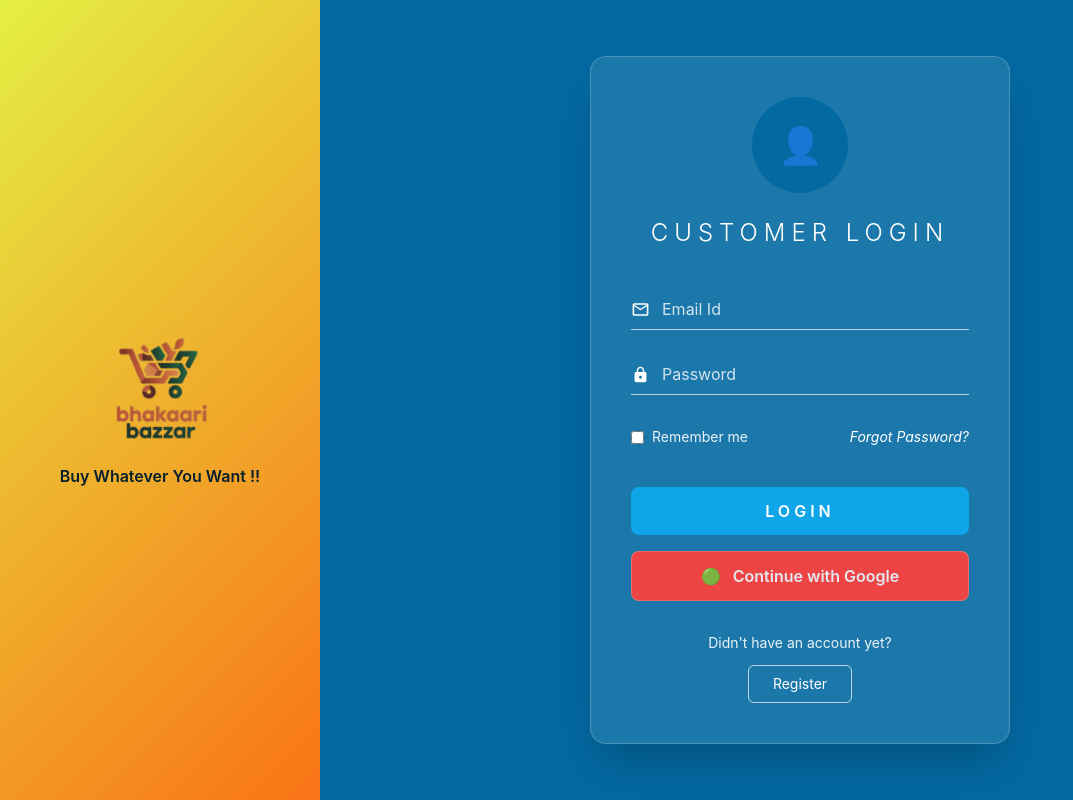
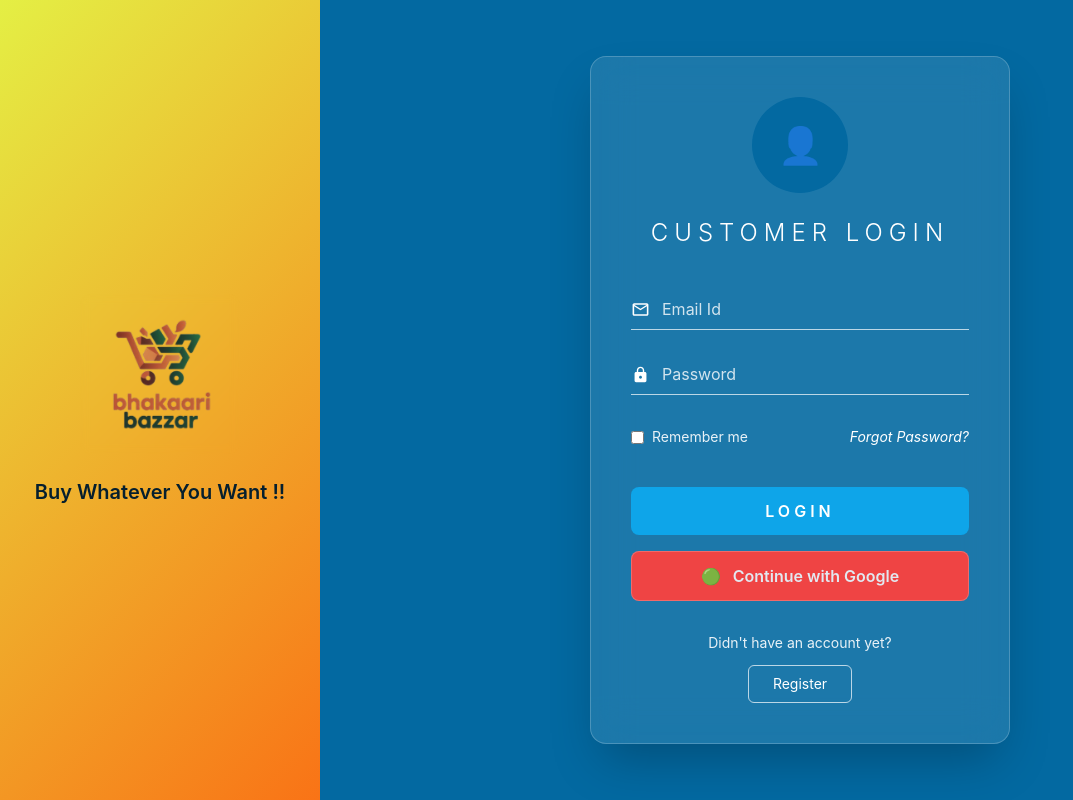
Before and after one commit to Deep-ak-hub/Multi-vendor-e-commerce-application, a React (Vite) app in the folder frontend_api/: page / in a window 1280 px wide. Shown: the whole page, without its empty margins (0-1073 px from the left). Built offline with nearby package versions, Linux system fonts and the light colour scheme.

Commit message:
responsive deisgn layout

```diff
--- a/frontend_api/src/components/auth/AuthLeftSidePanel.tsx
+++ b/frontend_api/src/components/auth/AuthLeftSidePanel.tsx
@@ -2,16 +2,16 @@ import { LogoComponent } from "../LogoComponent";
 
 export default function AuthLeftSidePanel() {
   return (
-    <>
-      <div className="flex w-1/4 h-screen ">
-        <div className="w-full bg-gradient-secondary flex flex-col items-center justify-center">
-          <LogoComponent className="bg-transparent/50 backdrop-blur-sm p-6 rounded-xl size-38" />
-          <div className="text-center font-semibold text-primary-950">
-            <h3>Buy Whatever You Want !!</h3>
-          </div>
-        </div>
-        {/* <div className="w-full lg:w-2/3 bg-gray-200"></div> */}
+    <div className="w-72 md:w-80 h-screen bg-gradient-secondary flex flex-col items-center justify-center px-6">
+
+      <LogoComponent className="bg-transparent/50 backdrop-blur-sm p-4 sm:p-6 rounded-xl w-32 h-32 sm:w-40 sm:h-40" />
+
+      <div className="text-center font-semibold text-primary-950 mt-6">
+        <h3 className="text-lg sm:text-xl">
+          Buy Whatever You Want !!
+        </h3>
+
       </div>
-    </>
+    </div>
   );
 }
--- a/frontend_api/src/pages/layouts/AuthLayoutPage.tsx
+++ b/frontend_api/src/pages/layouts/AuthLayoutPage.tsx
@@ -1,16 +1,80 @@
 import { Outlet } from "react-router";
+import { useEffect, useState } from "react";
 import AuthLeftSidePanel from "../../components/auth/AuthLeftSidePanel";
+import { LogoComponent } from "../../components/LogoComponent";
+import { XMarkIcon } from "@heroicons/react/24/outline";
 
 export default function AuthLayoutPage() {
+  const [sidebarOpen, setSidebarOpen] = useState(true);
+  const [isMobile, setIsMobile] = useState(false);
+
+  // Detect mobile screen
+  useEffect(() => {
+    const checkMobile = () => {
+      const mobile = window.innerWidth < 768;
+
+      setIsMobile(mobile);
+
+      // Auto hide sidebar on mobile
+      setSidebarOpen(!mobile);
+    };
+
+    checkMobile();
+
+    window.addEventListener("resize", checkMobile);
+
+    return () => window.removeEventListener("resize", checkMobile);
+  }, []);
+
   return (
-    <>
-      <div className="flex w-full grow h-screen">
+    <div className="flex w-full h-screen overflow-hidden bg-primary-700">
+      {/* Mobile Overlay */}
+      {isMobile && sidebarOpen && (
+        <div
+          className="fixed inset-0 bg-black/50 z-30"
+          onClick={() => setSidebarOpen(false)}
+        />
+      )}
+
+      {/* Sidebar */}
+      <aside
+        className={`
+          fixed md:relative z-40
+          h-screen
+          transition-transform duration-300 ease-in-out
+          ${sidebarOpen ? "translate-x-0" : "-translate-x-full"}
+        `}
+      >
+        {/* Mobile Close Button */}
+        {isMobile && (
+          <button
+            onClick={() => setSidebarOpen(false)}
+            className="absolute top-4 right-4 z-50 bg-white/10 p-2 rounded-lg text-white"
+          >
+            <XMarkIcon className="w-6 h-6" />
+          </button>
+        )}
+
         <AuthLeftSidePanel />
+      </aside>
 
-        <div className="w-3/4 flex items-center justify-center bg-primary-700">
+      {/* Main Content */}
+      <div className="flex-1 flex flex-col min-w-0">
+        {/* Mobile Header */}
+        {isMobile && (
+          <header className="flex items-center justify-between px-4 py-4 bg-gradient-secondary border-b border-white/10">
+            <div className="w-12 h-12">
+              <LogoComponent className="rounded-lg size-15" />
+            </div>
+            <h3 className="sm:text-sm">Buy Whatever You Want !!</h3>
+          </header>
+        )}
+
+        {/* Page Content */}
+        <div className="flex-1 flex items-center justify-center p-4">
           <Outlet />
         </div>
       </div>
-    </>
+    </div>
   );
 }
```
